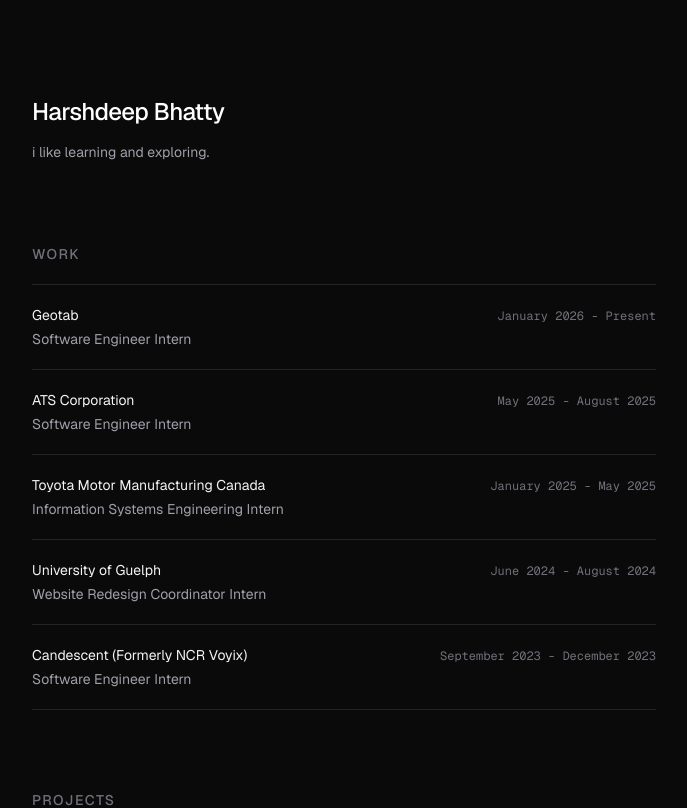
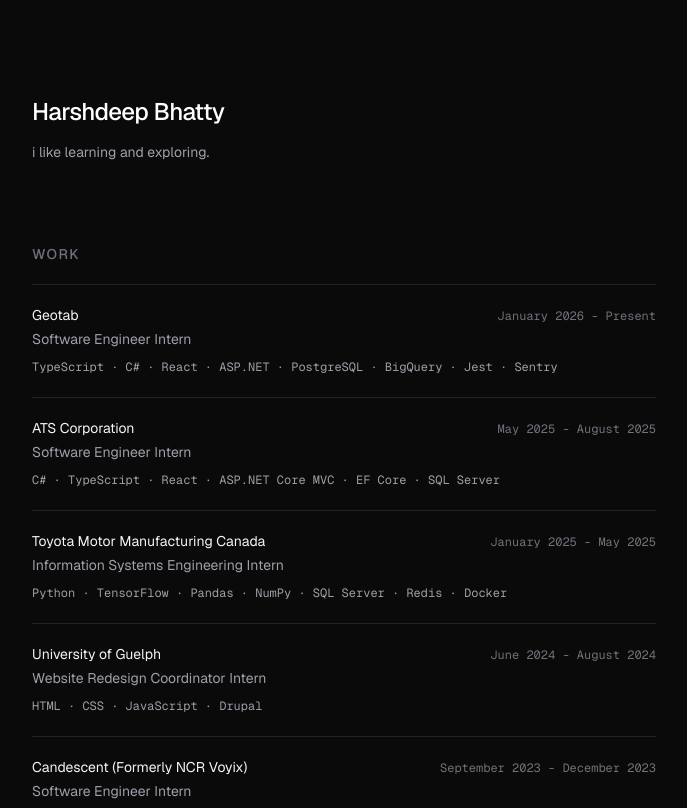
Before and after one commit to hbhatty/Portfolio, a Next.js app: page / in a window 1280 px wide. Shown: the top 808 px of the page, without its empty margins (296-983 px from the left). Built offline with nearby package versions, Linux system fonts and the light colour scheme.

Commit message:
Add work technology stacks

```diff
--- a/app/page.tsx
+++ b/app/page.tsx
@@ -4,30 +4,67 @@
     role: "Software Engineer Intern",
     period: "January 2026 - Present",
     href: "https://www.geotab.com/",
+    tools: [
+      "TypeScript",
+      "C#",
+      "React",
+      "ASP.NET",
+      "PostgreSQL",
+      "BigQuery",
+      "Jest",
+      "Sentry",
+    ],
   },
   {
     company: "ATS Corporation",
     role: "Software Engineer Intern",
     period: "May 2025 - August 2025",
     href: "https://www.atslifesciences.com/",
+    tools: [
+      "C#",
+      "TypeScript",
+      "React",
+      "ASP.NET Core MVC",
+      "EF Core",
+      "SQL Server",
+    ],
   },
   {
     company: "Toyota Motor Manufacturing Canada",
     role: "Information Systems Engineering Intern",
     period: "January 2025 - May 2025",
     href: "https://tmmc.ca/en/",
+    tools: [
+      "Python",
+      "TensorFlow",
+      "Pandas",
+      "NumPy",
+      "SQL Server",
+      "Redis",
+      "Docker",
+    ],
   },
   {
     company: "University of Guelph",
     role: "Website Redesign Coordinator Intern",
     period: "June 2024 - August 2024",
     href: "https://www.uoguelph.ca/",
+    tools: ["HTML", "CSS", "JavaScript", "Drupal"],
   },
   {
     company: "Candescent (Formerly NCR Voyix)",
     role: "Software Engineer Intern",
     period: "September 2023 - December 2023",
     href: "https://www.candescent.com/",
+    tools: [
+      "Java",
+      "Spring Boot",
+      "PostgreSQL",
+      "Docker",
+      "Kubernetes",
+      "Helm",
+      "Google Cloud",
+    ],
   },
 ];
 
@@ -123,6 +160,9 @@
                     </span>
                   </div>
                   <p className="mt-1 text-sm text-zinc-400">{item.role}</p>
+                  <p className="mt-2 font-mono text-xs leading-5 text-zinc-400">
+                    {item.tools.join(" · ")}
+                  </p>
                 </li>
               ))}
             </ol>
```
